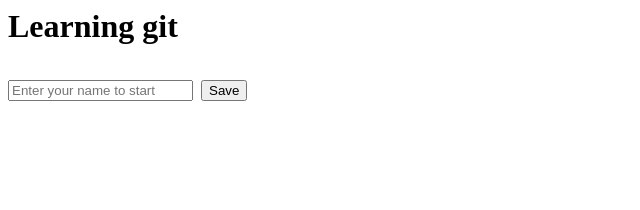
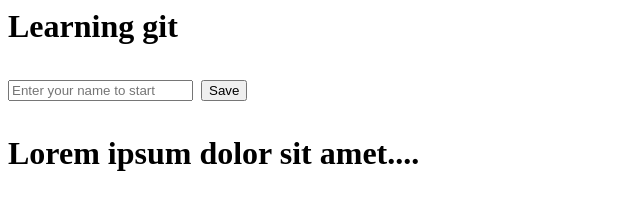
Before and after one commit to Hlyztrk/hellogit, a plain HTML site: page index.html in a window 1280 px wide. Shown: the whole page, without its empty margins (0-640 px from the left). Drawn offline with Linux system fonts and the light colour scheme.

Commit message:
added a paragraph tag

```diff
--- a/index.html
+++ b/index.html
@@ -1,3 +1,4 @@
 <h1>Learning git<h1>
 <input type="text" placeholder="Enter your name to start">
 <button type="button">Save</button>
+<p>Lorem ipsum dolor sit amet....</p>
```
